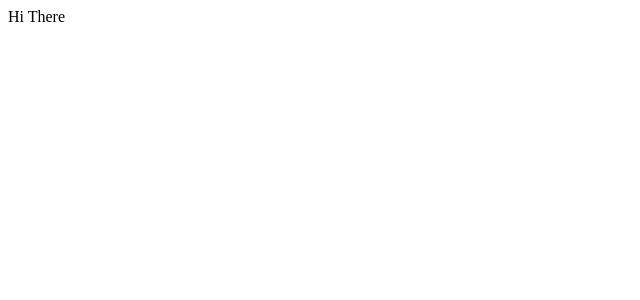
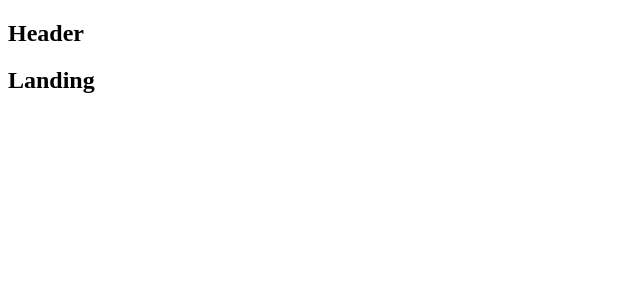
Before and after one commit to sferenchak/React-Emailer, a React (Create React App) app in the folder client/: page / in a window 1280 px wide. Shown: the top 300 px of the page, without its empty margins (0-640 px from the left). Built offline with nearby package versions, Linux system fonts and the light colour scheme.

Commit message:
Setup BrowserRouter and basic routes

```diff
--- a/client/src/components/App.js
+++ b/client/src/components/App.js
@@ -1,7 +1,24 @@
 import React from 'react';
+import { BrowserRouter, Route } from 'react-router-dom';
+
+const Header = () => <h2>Header</h2>;
+const Dashboard = () => <h2>Dashboard</h2>;
+const SurveyNew = () => <h2>SurveyNew</h2>;
+const Landing = () => <h2>Landing</h2>;
 
 const App = () => {
-	return <div>Hi There</div>;
+	return (
+		<div>
+			<BrowserRouter>
+				<div>
+					<Header />
+					<Route path='/' exact component={Landing} />
+					<Route path='/surveys' exact component={Dashboard} />
+					<Route path='/surveys/new' component={SurveyNew} />
+				</div>
+			</BrowserRouter>
+		</div>
+	);
 };
 
 export default App;
```
